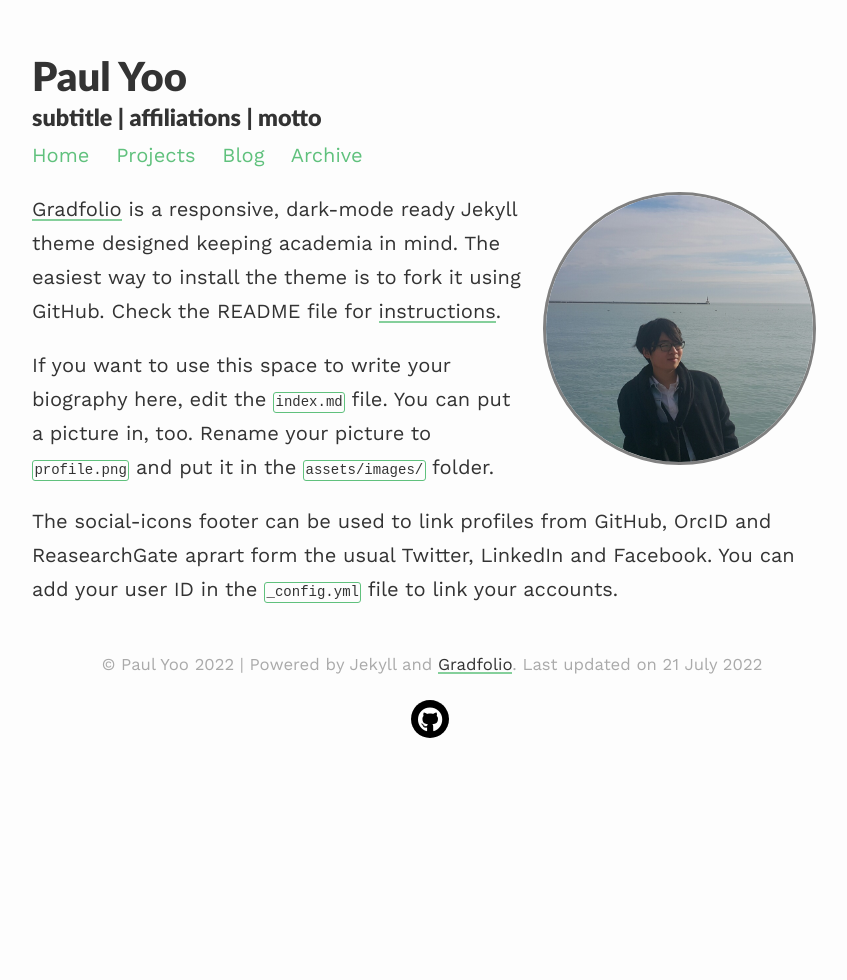
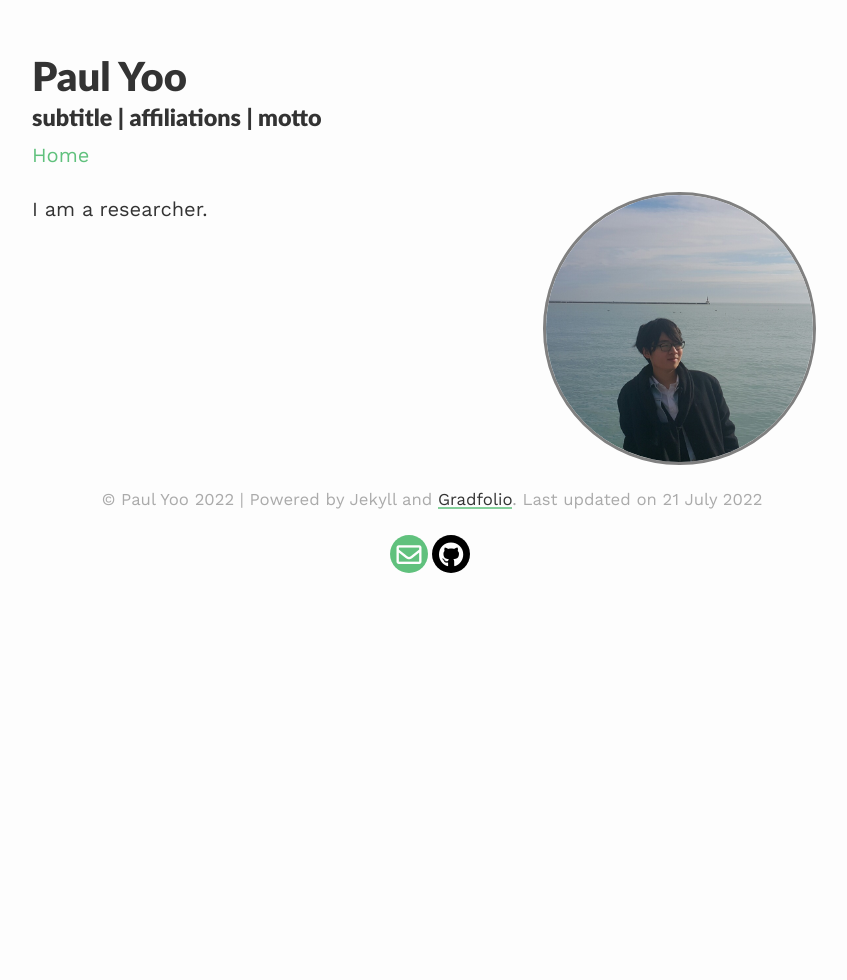
Before and after one commit to YooPaul/YooPaul.github.io, a Jekyll site: the page built from index.md, in a window 1280 px wide. Shown: the whole page, without its empty margins (208-1055 px from the left). Built offline with Jekyll 4.4.1, drawn with Linux system fonts in a browser that asks for light colours; nearby versions of some CDN libraries.

Commit message:
Modify config

```diff
--- a/_config.yml
+++ b/_config.yml
@@ -5,7 +5,7 @@ description: subtitle | affiliations | motto
 
 # baseurl: YooPaul.github.io #name of GitHub repository
 url: "" #custom url to be used instead of GitHub repository
-email: #
+email: yoosehy@gmail.com #
 
 
 highlighter: rouge
@@ -18,7 +18,8 @@ paginate_path: /blog/page:num/
 
 # Social media links in footer
 #twitter: "#"
-#github: "#"
+github: "github.com/YooPaul"
+googlescholar: "https://scholar.google.com/citations?user=gzkMK-MAAAAJ&hl=en"
 #researchgate: "#"
 
 highlighter: rouge
--- a/_includes/navigation.html
+++ b/_includes/navigation.html
@@ -1,6 +1,6 @@
 <div class="links scroll">
         <a href="{{site.baseurl}}/">Home</a>
-        <a href="{{site.baseurl}}/projects/">Projects</a>
-        <a href="{{site.baseurl}}/blog/">Blog</a>
-        <a href="{{site.baseurl}}/archive/">Archive</a>
+        <!-- <a href="{{site.baseurl}}/projects/">Projects</a>
+         <a href="{{site.baseurl}}/blog/">Blog</a>
+        <a href="{{site.baseurl}}/archive/">Archive</a> -->
 </div>
--- a/index.md
+++ b/index.md
@@ -7,8 +7,4 @@ profile:
 published: true
 ---
 
-[Gradfolio](https://github.com/jitinnair1/gradfolio){:target="_blank"} is a responsive, dark-mode ready Jekyll theme designed keeping academia in mind. The easiest way to install the theme is to fork it using GitHub. Check the README file for [instructions](https://github.com/jitinnair1/gradfolio#installation){:target="_blank"}.
-
-If you want to use this space to write your biography here, edit the `index.md` file. You can put a picture in, too. Rename your picture to `profile.png` and put it in the `assets/images/` folder.
-
-The social-icons footer can be used to link profiles from GitHub, OrcID and ReasearchGate aprart form the usual Twitter, LinkedIn and Facebook. You can add your user ID in the `_config.yml` file to link your accounts.
+I am a researcher.
```
